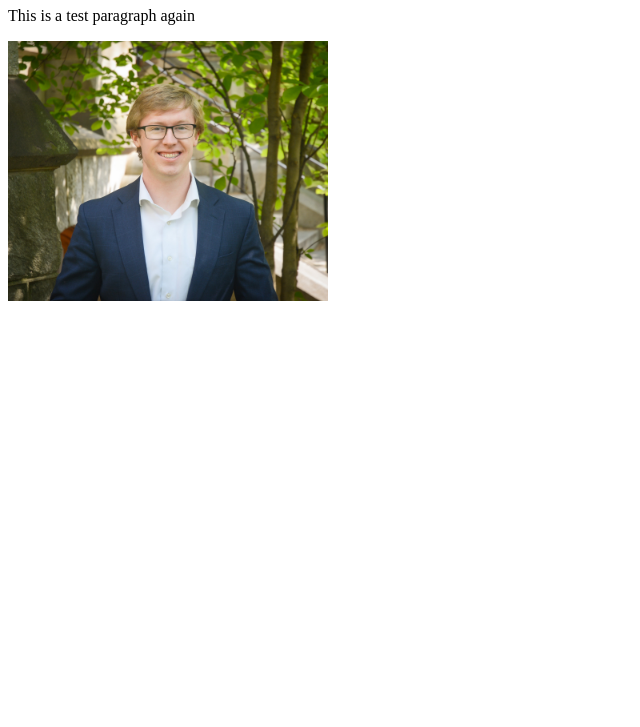
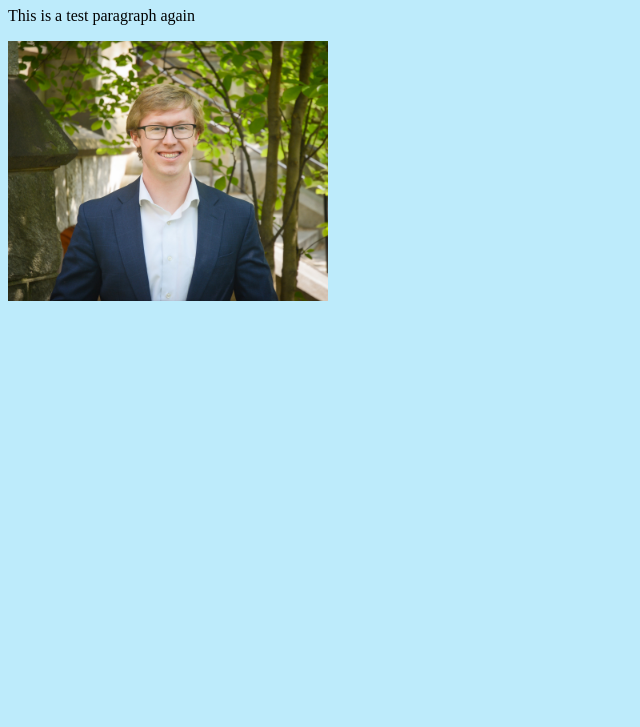
Before and after one commit to andrew-sontag/andrew-sontag.github.io, a plain HTML site: page index.html in a window 1280 px wide. Shown: the part 73-800 px from the top of the page, without its empty margins (0-640 px from the left). Drawn offline with Linux system fonts and the light colour scheme.

Commit message:
Update index.html

```diff
--- a/index.html
+++ b/index.html
@@ -1,9 +1,14 @@
 <!DOCTYPE html>
 <html lang="en">
 <head>
+<style>
+      body {
+         background-color: rgb(189, 235, 251);
+      }
+</style>
 <title>Andrew Sontag</title>
 </head>
-<body style="background-color:Charlotte;">
+<body>
 <h1>Andrew Sontag</h1>
 <p>This is a test paragraph again</p>
 <img src="/headshot.jpg" style="width:320px;height:260px">
```
